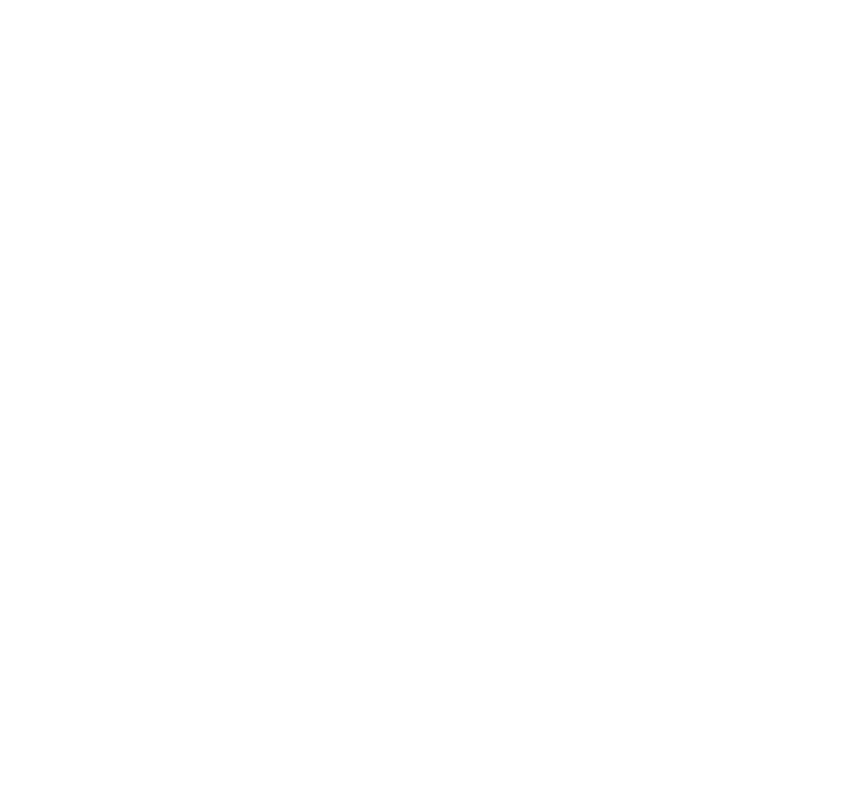
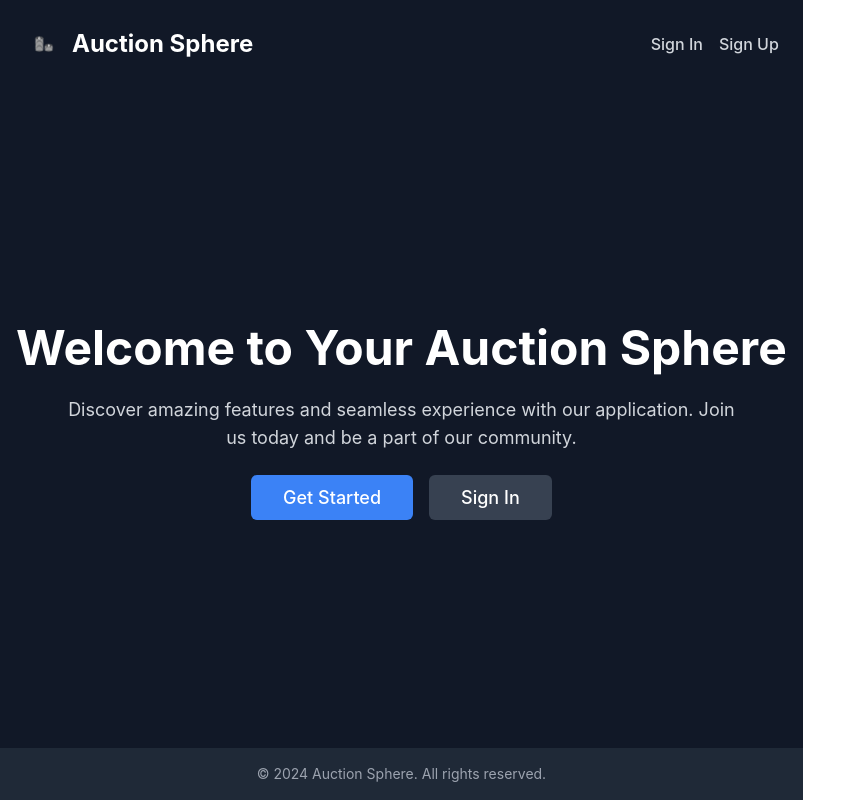
Before and after one commit to Aquitaine24/Auction-Sphere, a React (Vite) app: page / in a window 1280 px wide. Before the commit this address had no page. Shown: the whole page, without its empty margins (0-866 px from the left). Built offline with nearby package versions, Linux system fonts and the light colour scheme; no server answers.

Commit message:
Adding better way to check for authenticated users

```diff
--- a/src/App.tsx
+++ b/src/App.tsx
@@ -1,46 +1,14 @@
-import {
-  BrowserRouter as Router,
-  Route,
-  Routes,
-  useLocation,
-} from "react-router-dom";
+// App.tsx
 
-import "./App.css";
-import LoginPage from "./pages/LoginPage";
-import RegisterPage from "./pages/RegisterPage";
-import HomePage from "./pages/HomePage";
-
-import Layout from "./components/Layout";
-
-const AppRoutes = () => {
-  const location = useLocation();
-
-  // Define the routes that should not have the layout
-  const noLayoutRoutes = ["/", "/register", "/login"];
-
-  return (
-    <>
-      {!noLayoutRoutes.includes(location.pathname) ? (
-        <Layout>
-          <Routes>
-            <Route path="/home" element={<HomePage />}></Route>
-          </Routes>
-        </Layout>
-      ) : (
-        <Routes>
-          {/* Put pages here that should not have the dashboard header (make sure path is in noLayoutRoutes too) */}
-          <Route path="/register" element={<RegisterPage />}></Route>
-          <Route path="/login" element={<LoginPage />}></Route>
-        </Routes>
-      )}
-    </>
-  );
-};
-
+import { BrowserRouter as Router } from "react-router-dom";
+import { AuthProvider } from "./components/AuthContext";
+import AppRoutes from "./AppRoutes";
 function App() {
   return (
     <Router>
-      <AppRoutes />
+      <AuthProvider>
+        <AppRoutes />
+      </AuthProvider>
     </Router>
   );
 }
--- /dev/null
+++ b/src/AppRoutes.tsx
@@ -0,0 +1,30 @@
+// AppRoutes.tsx
+
+import { Route, Routes, useLocation } from "react-router-dom";
+
+import LoginPage from "./pages/LoginPage";
+import RegisterPage from "./pages/RegisterPage";
+import HomePage from "./pages/HomePage";
+import LandingPage from "./pages/LandingPage";
+
+import Layout from "./components/Layout";
+
+const AppRoutes = () => {
+  const location = useLocation();
+
+  // Define the routes that should not display certain layout components
+  const noHeaderRoutes = ["/", "/register", "/login"];
+
+  return (
+    <Layout hideHeader={noHeaderRoutes.includes(location.pathname)}>
+      <Routes>
+        <Route path="/home" element={<HomePage />} />
+        <Route path="/register" element={<RegisterPage />} />
+        <Route path="/login" element={<LoginPage />} />
+        <Route path="/" element={<LandingPage />} />
+      </Routes>
+    </Layout>
+  );
+};
+
+export default AppRoutes;
--- /dev/null
+++ b/src/components/AuthContext.tsx
@@ -0,0 +1,40 @@
+// AuthContext.tsx
+
+import React, { createContext, useContext, useEffect, useState } from "react";
+import { auth } from "../config/firebaseconfig"; // Adjust the path
+import { onAuthStateChanged, User } from "firebase/auth";
+
+interface AuthContextProps {
+  currentUser: User | null;
+}
+
+const AuthContext = createContext<AuthContextProps>({ currentUser: null });
+
+export const useAuth = () => useContext(AuthContext);
+
+export const AuthProvider: React.FC<{ children: React.ReactNode }> = ({
+  children,
+}) => {
+  const [currentUser, setCurrentUser] = useState<User | null>(null);
+  const [loading, setLoading] = useState(true);
+
+  useEffect(() => {
+    const unsubscribe = onAuthStateChanged(auth, (user) => {
+      setCurrentUser(user);
+      setLoading(false);
+    });
+
+    return unsubscribe;
+  }, []);
+
+  if (loading) {
+    // Optionally render a loading indicator
+    return <div>Loading...</div>;
+  }
+
+  return (
+    <AuthContext.Provider value={{ currentUser }}>
+      {children}
+    </AuthContext.Provider>
+  );
+};
--- a/src/components/Layout.tsx
+++ b/src/components/Layout.tsx
@@ -1,15 +1,19 @@
-import { ReactNode } from "react";
+// Layout.tsx
+
+import React from "react";
 import DashboardHeader from "./LayoutHeader";
 
 interface LayoutProps {
-  children: ReactNode;
+  hideHeader?: boolean;
+  children: React.ReactNode;
 }
 
-const Layout = ({ children }: LayoutProps) => {
+const Layout: React.FC<LayoutProps> = ({ hideHeader, children }) => {
   return (
-    <div className="flex flex-col w-screen min-h-screen">
-      <DashboardHeader></DashboardHeader>
+    <div className="min-h-screen flex flex-col">
+      {!hideHeader && <DashboardHeader />}
       <main className="flex-grow">{children}</main>
+      {/* Optionally include a footer */}
     </div>
   );
 };
--- a/src/components/LayoutHeader.tsx
+++ b/src/components/LayoutHeader.tsx
@@ -9,7 +9,7 @@
   MenuItem,
   MenuItems,
 } from "@headlessui/react";
-import { Bars3Icon, BellIcon, XMarkIcon } from "@heroicons/react/24/outline";
+import { Bars3Icon, XMarkIcon } from "@heroicons/react/24/outline";
 import { onAuthStateChanged } from "firebase/auth";
 import { auth } from "../config/firebaseconfig";
 import { useNavigate, useLocation } from "react-router-dom";
@@ -51,7 +51,7 @@
   useEffect(() => {
     const unsubscribe = onAuthStateChanged(auth, async (user) => {
       if (!user) {
-        navigate("/login");
+        navigate("/");
       } else {
         console.log("User is signed in:", user);
         setUsername(user.displayName || "Unknown User");
--- /dev/null
+++ b/src/components/PrivateRoute.tsx
@@ -0,0 +1,17 @@
+// PrivateRoute.tsx
+
+import React from "react";
+import { Navigate } from "react-router-dom";
+import { useAuth } from "../components/AuthContext";
+
+interface PrivateRouteProps {
+  children: JSX.Element;
+}
+
+const PrivateRoute: React.FC<PrivateRouteProps> = ({ children }) => {
+  const { currentUser } = useAuth();
+
+  return currentUser ? children : <Navigate to="/" replace />;
+};
+
+export default PrivateRoute;
--- /dev/null
+++ b/src/pages/LandingPage.tsx
@@ -0,0 +1,63 @@
+// LandingPage.tsx
+
+import React from "react";
+import { Link } from "react-router-dom";
+import logo from "../assets/app-logo.png"; // Adjust the path to your logo
+
+const LandingPage: React.FC = () => {
+  return (
+    <div className="bg-gray-900 min-h-screen w-full flex flex-col">
+      {/* Header */}
+      <header className="flex items-center justify-between p-6">
+        <div className="flex items-center">
+          <img src={logo} alt="App Logo" className="h-10 w-10" />
+          <span className="text-white text-2xl font-bold ml-2">
+            Auction Sphere
+          </span>
+        </div>
+        <nav className="space-x-4">
+          <Link to="/login" className="text-gray-300 hover:text-white">
+            Sign In
+          </Link>
+          <Link to="/register" className="text-gray-300 hover:text-white">
+            Sign Up
+          </Link>
+        </nav>
+      </header>
+
+      {/* Main Content */}
+      <main className="flex flex-col items-center justify-center flex-grow px-4">
+        <h1 className="text-5xl font-bold text-white mb-6 text-center">
+          Welcome to Your Auction Sphere
+        </h1>
+        <p className="text-lg text-gray-300 mb-8 text-center max-w-2xl">
+          Discover amazing features and seamless experience with our
+          application. Join us today and be a part of our community.
+        </p>
+        <div className="space-x-4">
+          <Link
+            to="/login"
+            className="px-8 py-3 bg-blue-500 rounded-md text-white text-lg hover:bg-blue-600 focus:outline-none focus:ring focus:ring-blue-400"
+          >
+            Get Started
+          </Link>
+          <Link
+            to="/register"
+            className="px-8 py-3 bg-gray-700 rounded-md text-white text-lg hover:bg-gray-600 focus:outline-none focus:ring focus:ring-gray-500"
+          >
+            Sign In
+          </Link>
+        </div>
+      </main>
+
+      {/* Footer */}
+      <footer className="bg-gray-800 p-4 w-full">
+        <p className="text-center text-gray-400 text-sm">
+          © {new Date().getFullYear()} Auction Sphere. All rights reserved.
+        </p>
+      </footer>
+    </div>
+  );
+};
+
+export default LandingPage;
```
